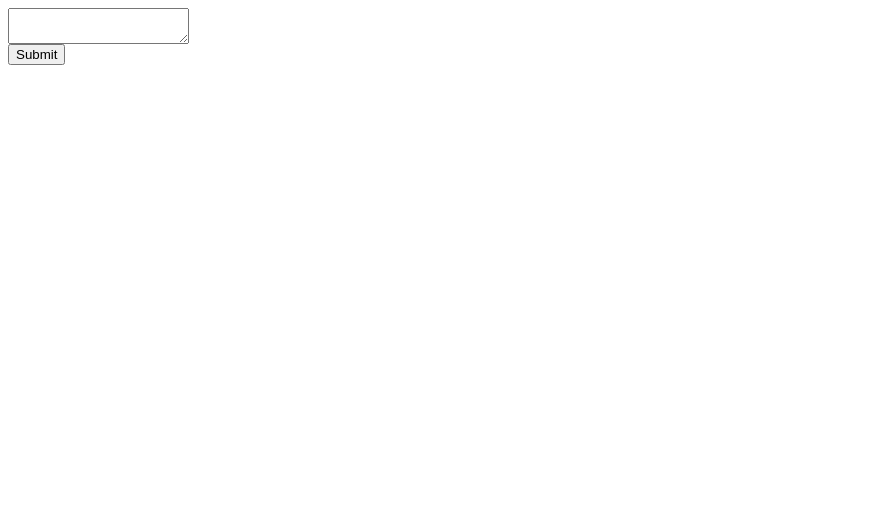
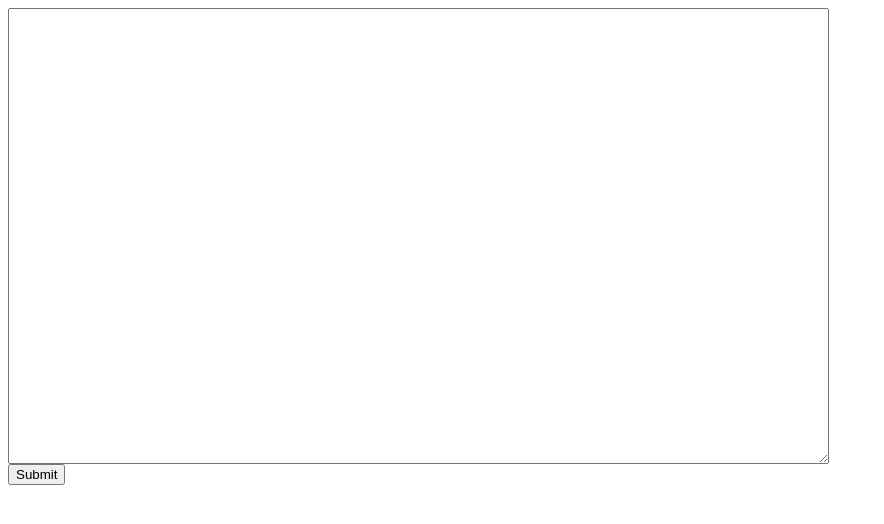
Before and after one commit to CraigArnott/CS4012-svg-server, a plain HTML site: page index.html in a window 1280 px wide. Shown: the whole page, without its empty margins (0-884 px from the left). Drawn offline with Linux system fonts and the light colour scheme.

Commit message:
resize text field

```diff
--- a/index.html
+++ b/index.html
@@ -7,7 +7,7 @@
 
 <body>
 
-<textarea form="shape" name="drawing">
+<textarea form="shape" name="drawing" cols="100" rows="30">
 
 </textarea>
 
@@ -16,6 +16,10 @@
 <input type="submit" />
 </form>
 
+<div>
+
+</div>
+
 </body>
 
 </html>
```
